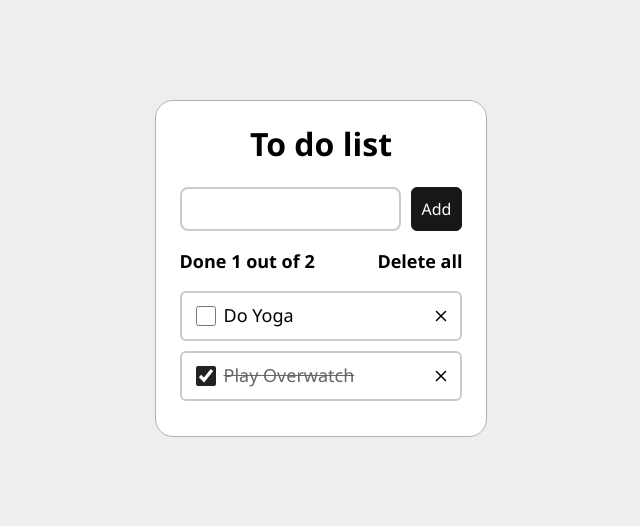
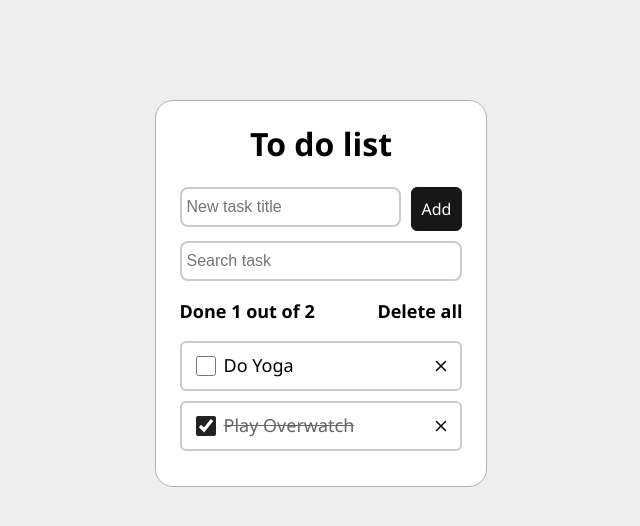
Before and after one commit to lwFlower/React-practice, a React (Vite) app: page / in a window 1280 px wide. Shown: the top 526 px of the page, without its empty margins (319-959 px from the left). Built offline with nearby package versions, Linux system fonts and the light colour scheme.

Commit message:
2: field and form refactor, added localStorage and filter

```diff
--- /dev/null
+++ b/src/components/Field/Field.tsx
@@ -0,0 +1,25 @@
+import './styles.css'
+
+interface FieldPorps {
+    label: string;
+    id: string;
+    type?: string;
+    value: any;
+    onInput: (value: any) => void;
+}
+
+const Field = (props: FieldPorps) => {
+    const {
+        label,
+        id,
+        type = 'text',
+        value,
+        onInput,
+    } = props;
+
+    return (
+        <input className="Field" id={id} placeholder={label} autoComplete="off" type={type} value={value} onInput={onInput} />
+    )
+}
+
+export default Field;
--- a/src/components/AddField/styles.css
+++ b/src/components/Field/styles.css
@@ -1,10 +1,4 @@
-.addForm {
-    display: flex;
-    flex-direction: row;
-    gap: 10px;
-}
-
-input[type="text"] {
+.Field {
     appearance: none;
     -webkit-appearance: none;
     border: 2px solid #cbcbcb;
@@ -12,8 +6,13 @@ input[type="text"] {
     outline: none;
     padding: 5px;
     font-size: 16px;
+    flex: 1;
+    min-width: 0;
+    width: 100%;
+    height: 40px;
+    box-sizing: border-box;
 }
 
-input:focus {
+.Field:focus {
     border-color: black;
 }
--- a/src/components/AddField/AddField.tsx
+++ b/src/components/ToDoList/AddTaskForm/AddTaskForm.tsx
@@ -1,14 +1,14 @@
-import type React from "react";
-import Button from "../Button/Button";
-import './styles.css'
+import Button from '../../Button/Button';
+import Field from '../../Field/Field';
+import './style.css';
 
-interface FieldPorps {
+interface AddFormProps {
     newTask: string,
     setNewTask: (newTask: any) => void,
     addTask: () => void,
 }
 
-const AddField = (props: FieldPorps) => {
+const AddTaskForm = (props: AddFormProps) => {
     const {
         newTask,
         setNewTask,
@@ -22,11 +22,16 @@ const AddField = (props: FieldPorps) => {
 
     return (
         <form onSubmit={onSubmit} className="addForm">
-            <input placeholder=" " autoComplete="off" type="text" value={newTask} onInput={(event) => setNewTask(event.currentTarget.value)}></input>
+            <Field
+                label='New task title'
+                id="id-new-task"
+                value={newTask}
+                onInput={(event) => setNewTask(event.currentTarget.value)}
+            />
             <Button type="text" label="Add" action={() => addTask()}/>
         </form>
+    )
 
-    )
 }
 
-export default AddField;
+export default AddTaskForm;
--- /dev/null
+++ b/src/components/ToDoList/AddTaskForm/style.css
@@ -0,0 +1,5 @@
+.addForm {
+    display: flex;
+    flex-direction: row;
+    gap: 10px;
+}
--- /dev/null
+++ b/src/components/ToDoList/SearchTaskForm/SearchTaskForm.tsx
@@ -0,0 +1,27 @@
+import Field from "../../Field/Field";
+
+interface SearchProps {
+    searchQuery: string;
+    setSearchQuery: (value: any) => void;
+}
+
+const SearchTaskForm = (props: SearchProps) => {
+    const {
+        searchQuery,
+        setSearchQuery,
+    } = props;
+
+    return (
+        <form onSubmit={(event) => event.preventDefault()}>
+            <Field
+                label="Search task"
+                id="id-search"
+                value={searchQuery}
+                onInput={(event) => setSearchQuery(event.currentTarget.value)}
+                type="search"
+            />
+        </form>
+    )
+}
+
+export default SearchTaskForm;
--- a/src/components/ToDoList/ToDoList.tsx
+++ b/src/components/ToDoList/ToDoList.tsx
@@ -1,8 +1,10 @@
-import { useState } from "react";
-import AddField from "../AddField/AddField";
+import { useEffect, useState } from "react";
+import Field from "../Field/Field";
 import './styles.css';
 import type { TaskType } from "./types";
 import TaskList from "./TaskList/TaskList";
+import AddTaskForm from "./AddTaskForm/AddTaskForm";
+import SearchTaskForm from "./SearchTaskForm/SearchTaskForm";
 
 const ToDoList = () => {
     const initialTasks: TaskType[] = [
@@ -10,8 +12,18 @@ const ToDoList = () => {
         {id: '001', label: 'Play Overwatch', isDone: true}
     ]
 
-    const [tasks, setTasks] = useState<TaskType[]>(initialTasks);
+    const [tasks, setTasks] = useState<TaskType[]>(() => {
+        const savedTasks = localStorage.getItem('tasks');
+
+        if (savedTasks) {
+            return JSON.parse(savedTasks)
+        }
+
+        return initialTasks;
+    });
+
     const [newTaskTitle, setNewTask] = useState('');
+    const [searchQuery, setSearchQuery] = useState('');
 
     const addTask = () => {
         if (newTaskTitle.trim().length > 0) {
@@ -32,7 +44,8 @@ const ToDoList = () => {
     }
 
     const removeAll = () => {
-        setTasks([]);
+        const isConfirmed = confirm('Are you sure you want to delete all tasks?');
+        if (isConfirmed) setTasks([]);
     }
 
     const toggleTask = (taskId: string) => {
@@ -42,9 +55,16 @@ const ToDoList = () => {
         ));
     }
 
+    useEffect(() => {
+        localStorage.setItem('tasks', JSON.stringify(tasks));
+    }, [tasks]);
+
     return (
         <div className="todoList">
-            <AddField newTask={newTaskTitle} setNewTask={setNewTask} addTask={addTask}/>
+            <div className="formsContainer">
+                <AddTaskForm newTask={newTaskTitle} setNewTask={setNewTask} addTask={addTask}/>
+                <SearchTaskForm searchQuery={searchQuery} setSearchQuery={setSearchQuery} />
+            </div>
             <TaskList tasks={tasks} removeAll={removeAll} removeOne={removeTask} toggleTask={toggleTask}/>
         </div>
     )
--- a/src/components/ToDoList/styles.css
+++ b/src/components/ToDoList/styles.css
@@ -1,3 +1,9 @@
 .todoList {
     margin-bottom: 20px;
 }
+
+.formsContainer {
+    display: flex;
+    flex-direction: column;
+    gap: 10px;
+}
```
